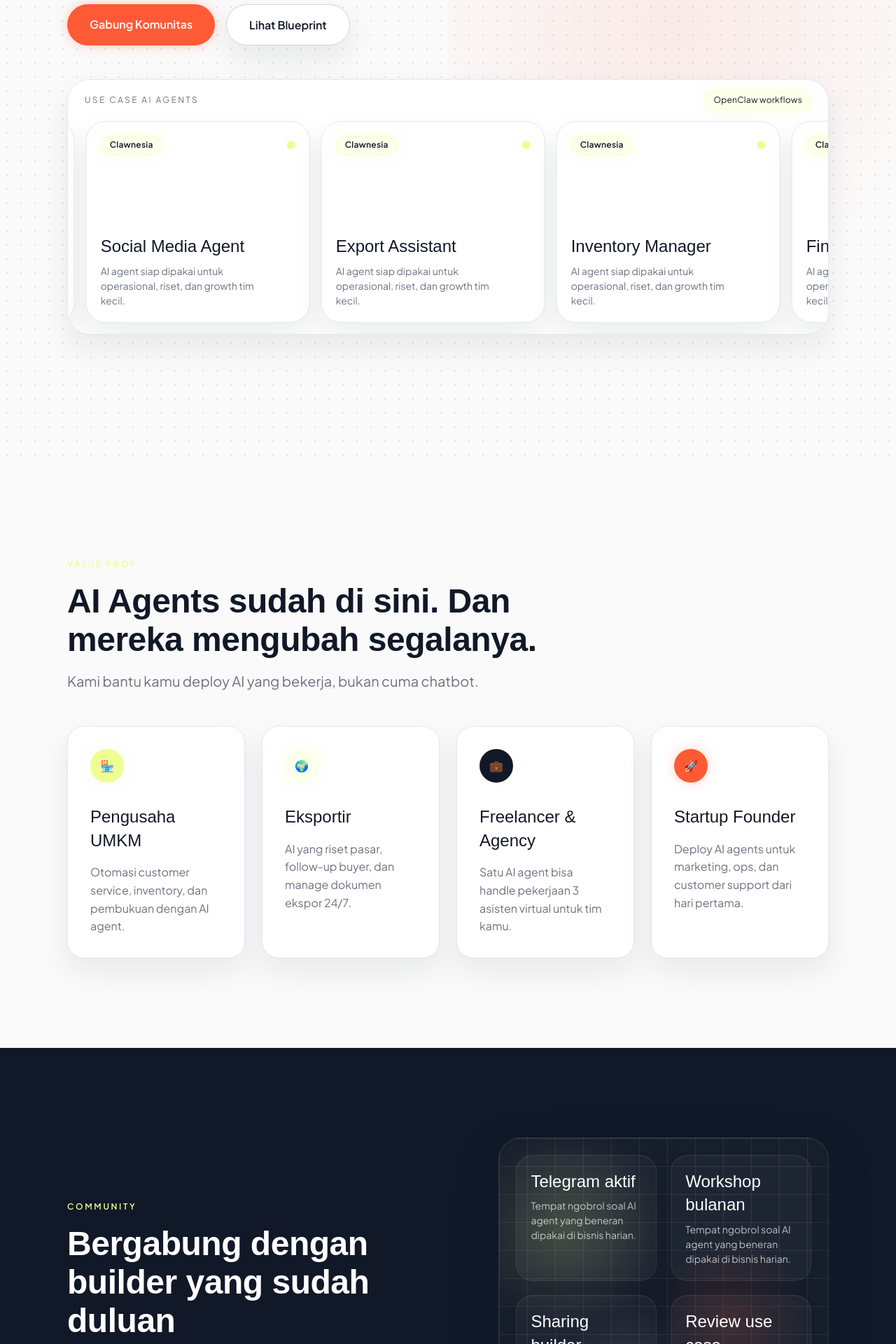
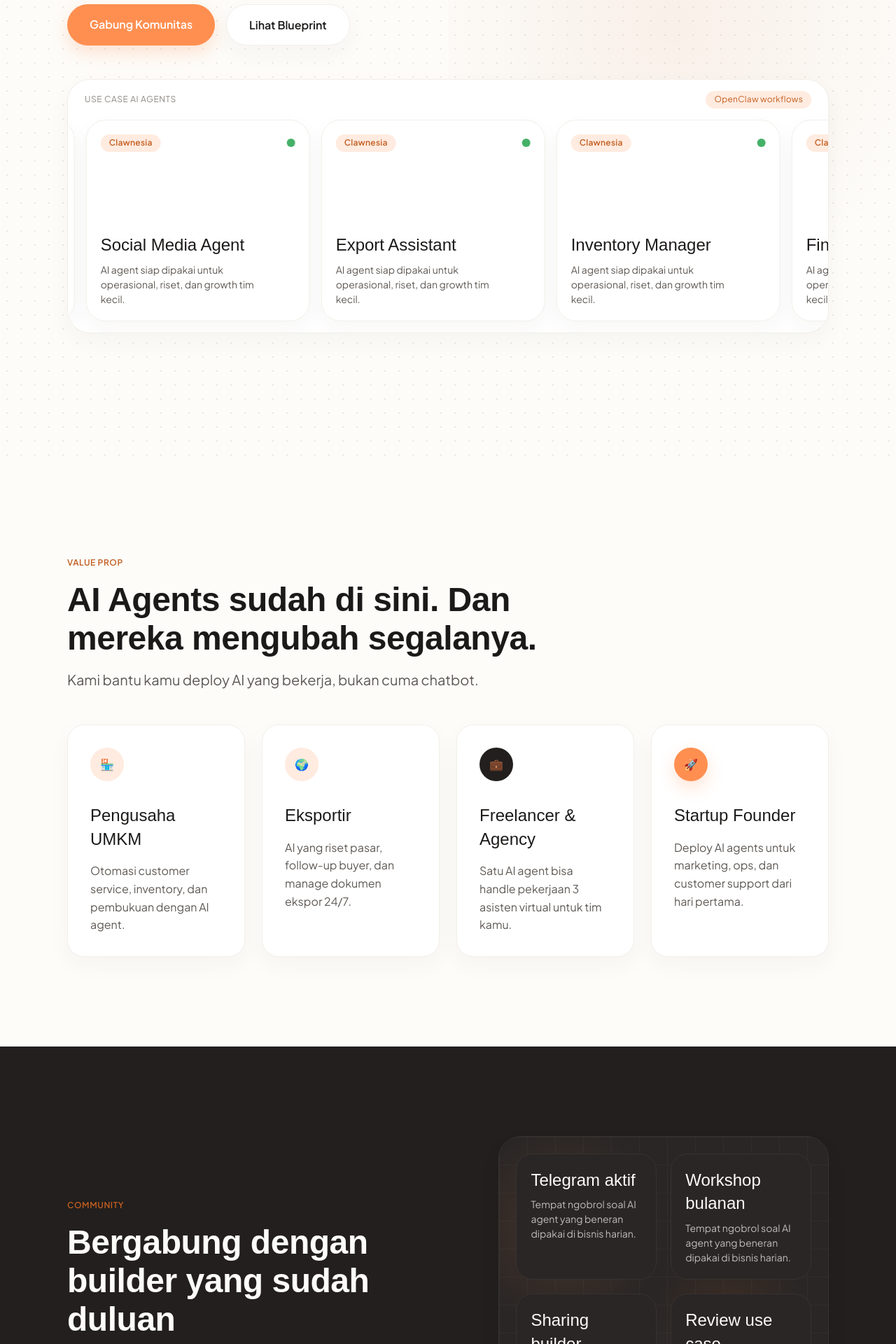
Before and after one commit to lucacadalora/community.clawnesia.id, a Next.js app: page / in a window 1280 px wide. Shown: the part 600-2520 px from the top of the page at 70% size. Built offline with nearby package versions, Linux system fonts and the light colour scheme; a web font is replaced by a local one.

Commit message:
feat: warm light redesign v2

```diff
--- a/src/app/globals.css
+++ b/src/app/globals.css
@@ -3,22 +3,29 @@
 @tailwind utilities;
 
 :root {
-  --color-brand-coral: #ff5a36;
-  --color-brand-coral-light: #ff8a6b;
-  --color-brand-coral-dark: #d43f1e;
-  --color-brand-lime: #effe93;
-  --color-brand-lime-muted: rgba(239, 254, 147, 0.2);
-  --bg-main: #fafafa;
-  --bg-surface: #ffffff;
-  --bg-surface-elevated: #f3f4f6;
-  --border-subtle: rgba(17, 24, 39, 0.12);
-  --border-focus: var(--color-brand-coral);
-  --text-primary: #111827;
-  --text-secondary: #6b7280;
-  --text-on-coral: #ffffff;
-  --text-on-lime: #111827;
-  --gradient-soft: linear-gradient(135deg, rgba(255, 90, 54, 0.08) 0%, rgba(239, 254, 147, 0.12) 100%);
-  --gradient-dark: linear-gradient(180deg, #111827 0%, #172033 100%);
+  --color-primary: #ff8f50;
+  --color-primary-hover: #e87b3e;
+  --color-cream: #fdfcf9;
+  --color-card: #ffffff;
+  --color-slate: #221f1e;
+  --color-slate-card: #2a2625;
+  --color-sand: #f3efe9;
+  --color-sand-grid: #ebe5df;
+  --color-carbon: #1c1a19;
+  --color-stone: #5e5955;
+  --color-pebble: #8e8782;
+  --color-terracotta: #c25e20;
+  --color-terracotta-bg: #ffebe0;
+  --color-success: #45b168;
+  --bg-main: var(--color-cream);
+  --bg-surface: var(--color-card);
+  --border-subtle: var(--color-sand);
+  --border-focus: var(--color-primary);
+  --text-primary: var(--color-carbon);
+  --text-secondary: var(--color-stone);
+  --text-muted: var(--color-pebble);
+  --text-on-primary: #ffffff;
+  --shadow-card: 0px 12px 32px rgba(45, 41, 38, 0.04);
 }
 
 html {
@@ -34,8 +41,8 @@ body {
 }
 
 ::selection {
-  background: var(--color-brand-lime);
-  color: var(--text-on-lime);
+  background: var(--color-primary);
+  color: var(--text-on-primary);
 }
 
 @layer base {
@@ -93,23 +100,23 @@ body {
   }
 
   .eyebrow {
-    @apply font-ui text-caption font-semibold uppercase tracking-[0.22em] text-claw-lime;
+    @apply font-ui text-caption font-semibold uppercase tracking-eyebrow text-terracotta;
   }
 
   .pill-tag {
-    @apply inline-flex items-center rounded-full border border-claw-lime/40 bg-claw-lime-muted px-3 py-1 font-ui text-caption font-semibold text-[color:var(--text-on-lime)] shadow-glow-lime;
+    @apply inline-flex items-center rounded-full bg-terracotta-bg px-3 py-1 font-ui text-caption font-semibold text-terracotta;
   }
 
   .dot-pattern {
     background-color: var(--bg-main);
-    background-image: radial-gradient(circle, rgba(17, 24, 39, 0.12) 1px, transparent 1px);
+    background-image: radial-gradient(circle, var(--color-sand-grid) 1px, transparent 1px);
     background-size: 20px 20px;
   }
 
   .grid-overlay {
     background-image:
-      linear-gradient(rgba(255, 255, 255, 0.08) 1px, transparent 1px),
-      linear-gradient(90deg, rgba(255, 255, 255, 0.08) 1px, transparent 1px);
+      linear-gradient(rgba(54, 50, 48, 0.6) 1px, transparent 1px),
+      linear-gradient(90deg, rgba(54, 50, 48, 0.6) 1px, transparent 1px);
     background-size: 40px 40px;
   }
 }
--- a/src/components/CommunityMap.tsx
+++ b/src/components/CommunityMap.tsx
@@ -18,17 +18,17 @@ const cities = [
 
 export function CommunityMap() {
   return (
-    <section className="section-shell bg-[#111827] text-white">
+    <section className="section-shell bg-slate text-cream">
       <div className="section-inner-wide">
         <div className="grid gap-10 lg:grid-cols-[1.1fr_0.9fr] lg:items-center">
           <ScrollReveal className="min-w-0">
-            <p className="eyebrow text-claw-lime">Community</p>
-            <h2 className="mt-4 font-heading text-h3 font-semibold text-white md:text-h2">
+            <p className="eyebrow">Community</p>
+            <h2 className="mt-4 font-heading text-h3 font-semibold text-cream md:text-h2">
               Bergabung dengan builder yang sudah duluan
             </h2>
             <a
               href="#join"
-              className="mt-6 inline-flex items-center gap-2 font-ui text-body font-semibold text-claw-lime"
+              className="mt-6 inline-flex items-center gap-2 font-ui text-body font-semibold text-primary"
             >
               500+ anggota komunitas aktif
               <span aria-hidden="true">→</span>
@@ -36,17 +36,17 @@ export function CommunityMap() {
           </ScrollReveal>
 
           <ScrollReveal delay={0.1} className="min-w-0">
-            <div className="grid-overlay relative w-full max-w-full overflow-hidden rounded-[32px] border border-white/10 bg-white/[0.03] p-6 shadow-glass">
-              <div className="absolute inset-0 bg-[radial-gradient(circle_at_20%_30%,rgba(239,254,147,0.18),transparent_30%),radial-gradient(circle_at_70%_60%,rgba(255,90,54,0.16),transparent_26%),radial-gradient(circle_at_40%_80%,rgba(255,255,255,0.08),transparent_22%)]" />
+            <div className="grid-overlay relative w-full max-w-full overflow-hidden rounded-[32px] border border-[#363230] bg-slate-card p-6 shadow-card">
+              <div className="absolute inset-0 bg-[radial-gradient(circle_at_20%_30%,rgba(255,143,80,0.12),transparent_30%),radial-gradient(circle_at_70%_60%,rgba(194,94,32,0.12),transparent_26%),radial-gradient(circle_at_40%_80%,rgba(255,255,255,0.04),transparent_22%)]" />
               <div className="relative grid gap-5 md:grid-cols-2">
                 {["Telegram aktif", "Workshop bulanan", "Sharing builder", "Review use case"].map(
                   (item) => (
                     <div
                       key={item}
-                      className="rounded-[24px] border border-white/[0.08] bg-white/[0.03] p-5 shadow-glass"
+                      className="rounded-[24px] border border-[#363230] bg-slate-card p-5"
                     >
-                      <p className="font-heading text-h5 text-white">{item}</p>
-                      <p className="mt-2 text-body-sm text-white/70">
+                      <p className="font-heading text-h5 text-cream">{item}</p>
+                      <p className="mt-2 text-body-sm text-cream/70">
                         Tempat ngobrol soal AI agent yang beneran dipakai di bisnis harian.
                       </p>
                     </div>
@@ -59,12 +59,12 @@ export function CommunityMap() {
 
         <div className="mt-12">
           <Marquee
-            className="border-y border-white/10 py-5"
-            trackClassName="font-heading text-h4 text-white/60 md:text-h3"
+            className="border-y border-[#363230] py-5"
+            trackClassName="font-heading text-h4 text-cream/60 md:text-h3"
             items={cities.map((city) => (
               <span key={city} className="inline-flex items-center gap-4">
                 <span>{city}</span>
-                <span className="h-2 w-2 rounded-full bg-claw-lime shadow-glow-lime" />
+                <span className="h-2 w-2 rounded-full bg-primary" />
               </span>
             ))}
           />
--- a/src/components/Hero.tsx
+++ b/src/components/Hero.tsx
@@ -49,9 +49,9 @@ const line = {
 
 export function Hero() {
   return (
-    <section className="dot-pattern relative min-h-screen overflow-hidden bg-[#fafafa] text-[#111827]">
-      <div className="absolute inset-x-0 top-0 h-64 bg-[radial-gradient(circle_at_top,rgba(239,254,147,0.18),transparent_60%)]" />
-      <div className="absolute inset-y-0 right-0 w-1/2 bg-[radial-gradient(circle_at_center,rgba(255,90,54,0.1),transparent_55%)]" />
+    <section className="dot-pattern relative min-h-screen overflow-hidden bg-cream text-carbon">
+      <div className="absolute inset-x-0 top-0 h-64 bg-[radial-gradient(circle_at_top,rgba(255,143,80,0.14),transparent_60%)]" />
+      <div className="absolute inset-y-0 right-0 w-1/2 bg-[radial-gradient(circle_at_center,rgba(194,94,32,0.08),transparent_55%)]" />
       <div className="section-shell relative flex min-h-screen flex-col">
         <motion.header
           initial={{ opacity: 0 }}
@@ -67,7 +67,7 @@ export function Hero() {
               <a
                 key={link.label}
                 href={link.href}
-                className="font-ui text-caption text-[#111827] hover:text-claw-coral"
+                className="font-ui text-caption text-carbon hover:text-primary"
               >
                 {link.label}
               </a>
@@ -87,7 +87,7 @@ export function Hero() {
                 <motion.h1
                   key={lineText}
                   variants={line}
-                  className="font-heading text-[1.5rem] font-bold leading-[1.1] tracking-[-0.02em] text-[#111827] md:text-h1 lg:text-display"
+                  className="font-heading text-[1.5rem] font-bold leading-[1.1] tracking-tighter text-carbon md:text-h1 lg:text-display"
                 >
                   {lineText}
                 </motion.h1>
@@ -98,7 +98,7 @@ export function Hero() {
               initial={{ opacity: 0, y: 20 }}
               animate={{ opacity: 0.8, y: 0 }}
               transition={{ delay: 0.4, duration: 0.8, ease: framerEase }}
-              className="mt-6 max-w-2xl text-body text-[#6b7280] md:text-body-lg"
+              className="mt-6 max-w-2xl text-body text-stone md:text-body-lg"
             >
               Komunitas builder Indonesia yang menggunakan AI agents untuk otomasi bisnis nyata.
             </motion.p>
@@ -113,7 +113,7 @@ export function Hero() {
                 whileHover={{ scale: 1.02 }}
                 whileTap={{ scale: 0.98 }}
                 href="#join"
-                className="block w-full max-w-full whitespace-normal rounded-full bg-claw-coral px-5 py-3 text-center font-ui text-[0.85rem] font-semibold text-white shadow-glow-coral transition-colors hover:bg-claw-coral-light md:w-auto md:px-8 md:py-4 md:text-body"
+                className="block w-full max-w-full whitespace-normal rounded-full bg-primary px-5 py-3 text-center font-ui text-[0.85rem] font-semibold text-white shadow-btn transition-all hover:bg-primary-hover hover:shadow-btn-hover md:w-auto md:px-8 md:py-4 md:text-body"
               >
                 Gabung Komunitas
               </motion.a>
@@ -121,19 +121,19 @@ export function Hero() {
                 whileHover={{ scale: 1.02 }}
                 whileTap={{ scale: 0.98 }}
                 href="https://clawnesia.id"
-                className="block w-full max-w-full whitespace-normal rounded-full border border-slate-300 bg-white px-5 py-3 text-center font-ui text-[0.85rem] font-semibold text-[#111827] shadow-card transition-colors hover:bg-slate-50 md:w-auto md:px-8 md:py-4 md:text-body"
+                className="block w-full max-w-full whitespace-normal rounded-full border border-sand bg-white px-5 py-3 text-center font-ui text-[0.85rem] font-semibold text-carbon shadow-card transition-colors hover:bg-sand/50 md:w-auto md:px-8 md:py-4 md:text-body"
               >
                 Lihat Blueprint
               </motion.a>
             </motion.div>
           </div>
 
-          <div className="relative w-full max-w-full overflow-hidden rounded-[20px] border border-slate-200 bg-white p-3 shadow-card md:rounded-[32px] md:p-4">
+          <div className="relative w-full max-w-full overflow-hidden rounded-[20px] border border-sand bg-white p-3 shadow-card md:rounded-[32px] md:p-4">
             <div className="mb-4 flex flex-wrap items-center justify-between gap-3 px-2">
-              <p className="font-ui text-caption uppercase tracking-[0.2em] text-[#6b7280]">
+              <p className="font-ui text-caption uppercase tracking-eyebrow text-stone-muted">
                 Use case AI agents
               </p>
-              <span className="rounded-full border border-claw-lime/30 bg-claw-lime-muted px-3 py-1 font-ui text-caption text-[#111827] shadow-glow-lime">
+              <span className="rounded-full bg-terracotta-bg px-3 py-1 font-ui text-caption text-terracotta">
                 OpenClaw workflows
               </span>
             </div>
@@ -145,15 +145,15 @@ export function Hero() {
               {[...heroImages, ...heroImages].map((label, index) => (
                 <div
                   key={`${label}-${index}`}
-                  className="flex h-48 w-[220px] shrink-0 flex-col justify-between rounded-[20px] border border-slate-200 bg-white p-4 shadow-card sm:h-56 sm:w-[260px] sm:rounded-[28px] sm:p-5 md:h-72 md:w-[320px]"
+                  className="flex h-48 w-[220px] shrink-0 flex-col justify-between rounded-[20px] border border-sand bg-white p-4 shadow-card sm:h-56 sm:w-[260px] sm:rounded-[28px] sm:p-5 md:h-72 md:w-[320px]"
                 >
                   <div className="flex items-center justify-between">
                     <span className="pill-tag">Clawnesia</span>
-                    <span className="h-3 w-3 rounded-full bg-claw-lime shadow-glow-lime" />
+                    <span className="h-3 w-3 rounded-full bg-success" />
                   </div>
                   <div>
-                    <p className="font-heading text-h5 text-[#111827]">{label}</p>
-                    <p className="mt-2 max-w-[16rem] text-body-sm text-[#6b7280]">
+                    <p className="font-heading text-h5 text-carbon">{label}</p>
+                    <p className="mt-2 max-w-[16rem] text-body-sm text-stone">
                       AI agent siap dipakai untuk operasional, riset, dan growth tim kecil.
                     </p>
                   </div>
--- a/src/components/ValueProp.tsx
+++ b/src/components/ValueProp.tsx
@@ -8,42 +8,42 @@ const personas = [
     title: "Pengusaha UMKM",
     description:
       "Otomasi customer service, inventory, dan pembukuan dengan AI agent.",
-    accent: "bg-claw-lime text-claw-text-strong shadow-glow-lime",
+    accent: "bg-terracotta-bg text-terracotta",
     icon: "🏪",
   },
   {
     title: "Eksportir",
     description:
       "AI yang riset pasar, follow-up buyer, dan manage dokumen ekspor 24/7.",
-    accent: "bg-claw-lime-muted text-claw-lime shadow-glow-lime",
+    accent: "bg-terracotta-bg text-terracotta",
     icon: "🌍",
   },
   {
     title: "Freelancer & Agency",
     description:
       "Satu AI agent bisa handle pekerjaan 3 asisten virtual untuk tim kamu.",
-    accent: "bg-[#111827] text-white",
+    accent: "bg-slate text-cream",
     icon: "💼",
   },
   {
     title: "Startup Founder",
     description:
       "Deploy AI agents untuk marketing, ops, dan customer support dari hari pertama.",
-    accent: "bg-claw-coral text-white shadow-glow-coral",
+    accent: "bg-primary text-white shadow-btn",
     icon: "🚀",
   },
 ];
 
 export function ValueProp() {
   return (
-    <section className="section-shell bg-[#fafafa]">
+    <section className="section-shell bg-cream">
       <div className="section-inner">
         <ScrollReveal className="max-w-3xl">
-          <p className="eyebrow text-claw-lime">Value Prop</p>
-          <h2 className="mt-4 font-heading text-h3 font-semibold text-claw-text-primary md:text-h2">
+          <p className="eyebrow">Value Prop</p>
+          <h2 className="mt-4 font-heading text-h3 font-semibold text-carbon md:text-h2">
             AI Agents sudah di sini. Dan mereka mengubah segalanya.
           </h2>
-          <p className="mt-4 text-body text-claw-text-muted md:text-body-lg">
+          <p className="mt-4 text-body text-stone md:text-body-lg">
             Kami bantu kamu deploy AI yang bekerja, bukan cuma chatbot.
           </p>
         </ScrollReveal>
@@ -54,17 +54,17 @@ export function ValueProp() {
               <motion.article
                 whileHover={{ y: -8 }}
                 transition={{ duration: 0.3, ease: "easeOut" }}
-                className="flex h-full w-full min-w-0 max-w-full flex-col overflow-hidden rounded-[24px] border border-slate-200 bg-white p-8 shadow-card transition-shadow duration-300 hover:shadow-card-hover"
+                className="flex h-full w-full min-w-0 max-w-full flex-col overflow-hidden rounded-[24px] border border-sand bg-white p-8 shadow-card transition-transform duration-300"
               >
                 <div
                   className={`mb-8 flex h-12 w-12 items-center justify-center rounded-full text-body ${persona.accent}`}
                 >
                   {persona.icon}
                 </div>
-                <h3 className="font-heading text-h5 font-medium text-claw-text-primary">
+                <h3 className="font-heading text-h5 font-medium text-carbon">
                   {persona.title}
                 </h3>
-                <p className="mt-4 text-body text-claw-text-muted">
+                <p className="mt-4 text-body text-stone">
                   {persona.description}
                 </p>
               </motion.article>
--- a/tailwind.config.js
+++ b/tailwind.config.js
@@ -18,27 +18,41 @@ module.exports = {
         ui: ['var(--font-plus-jakarta-sans)', "sans-serif"],
       },
       colors: {
-        claw: {
-          coral: {
-            DEFAULT: "#FF5A36",
-            light: "#FF8A6B",
-            dark: "#D43F1E",
-          },
-          lime: {
-            DEFAULT: "#EFFE93",
-            muted: "rgba(239, 254, 147, 0.2)",
-          },
-          dark: {
-            DEFAULT: "#111827",
-            surface: "#172033",
-            elevated: "#1F2937",
-          },
-          text: {
-            primary: "#111827",
-            muted: "#6B7280",
-            strong: "#111827",
-          },
+        primary: {
+          DEFAULT: "#FF8F50",
+          hover: "#E87B3E",
         },
+        cream: {
+          DEFAULT: "#FDFCF9",
+          card: "#FFFFFF",
+        },
+        slate: {
+          DEFAULT: "#221F1E",
+          card: "#2A2625",
+        },
+        sand: {
+          DEFAULT: "#F3EFE9",
+          grid: "#EBE5DF",
+        },
+        carbon: {
+          DEFAULT: "#1C1A19",
+        },
+        stone: {
+          DEFAULT: "#5E5955",
+          muted: "#8E8782",
+        },
+        terracotta: {
+          bg: "#FFEBE0",
+          DEFAULT: "#C25E20",
+        },
+        success: {
+          DEFAULT: "#45B168",
+        },
+      },
+      letterSpacing: {
+        tightest: "-0.03em",
+        tighter: "-0.02em",
+        eyebrow: "0.05em",
       },
       fontSize: {
         display: ["5rem", { lineHeight: "1.05", letterSpacing: "-0.02em" }],
@@ -64,11 +78,10 @@ module.exports = {
         "5xl": "8rem",
       },
       backgroundImage: {
-        "gradient-soft":
-          "linear-gradient(135deg, rgba(255,90,54,0.08) 0%, rgba(239,254,147,0.12) 100%)",
-        "gradient-dark": "linear-gradient(180deg, #111827 0%, #172033 100%)",
-        "hero-glow":
-          "conic-gradient(from 180deg at 50% 50%, rgba(255,90,54,0.2) 0deg, rgba(239,254,147,0.16) 180deg, rgba(255,90,54,0.2) 360deg)",
+        "dot-grid":
+          "radial-gradient(circle, rgba(235,229,223,0.95) 1px, transparent 1px)",
+        "dot-grid-dark":
+          "radial-gradient(circle, rgba(54,50,48,0.9) 1px, transparent 1px)",
       },
       animation: {
         marquee: "marquee 30s linear infinite",
@@ -85,11 +98,9 @@ module.exports = {
         },
       },
       boxShadow: {
-        card: "0 18px 40px rgba(17, 24, 39, 0.08)",
-        "card-hover": "0 24px 52px rgba(17, 24, 39, 0.12)",
-        glass: "inset 0 1px 0 rgba(255,255,255,0.04), 0 24px 60px rgba(17, 24, 39, 0.28)",
-        "glow-coral": "0 0 20px -5px rgba(255, 90, 54, 0.5)",
-        "glow-lime": "0 0 20px -5px rgba(239, 254, 147, 0.5)",
+        card: "0px 12px 32px rgba(45,41,38,0.04)",
+        btn: "0px 10px 24px rgba(255,143,80,0.24)",
+        "btn-hover": "0px 14px 28px rgba(255,143,80,0.32)",
       },
       transitionTimingFunction: {
         framer: "cubic-bezier(0.16, 1, 0.3, 1)",
```
Also changed, not shown: src/components/Ecosystem.tsx (+35 -35 lines), src/components/Footer.tsx (+9 -9 lines), src/components/FounderLetter.tsx (+9 -9 lines), src/components/JoinCTA.tsx (+6 -6 lines), src/components/Sponsors.tsx (+4 -4 lines), src/components/Testimonials.tsx (+8 -8 lines), 1 other file (tests, documents, lock files or other folders).
